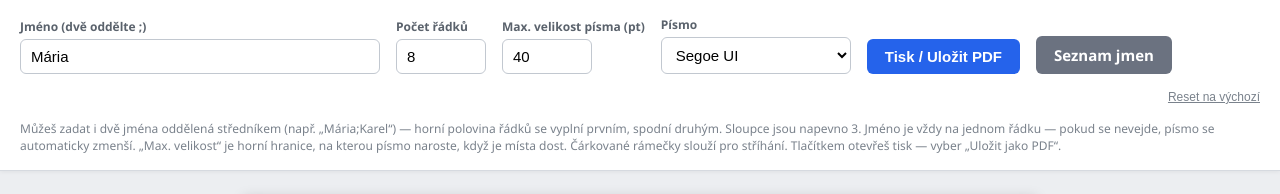
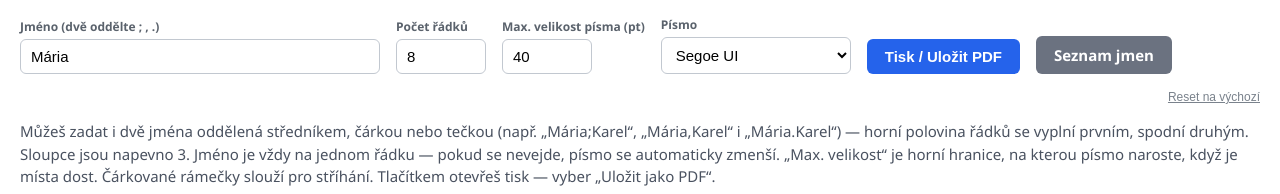
Before and after one commit to polachp/mamka-stitky-jmen, a plain HTML site: page Stitky_jmena.html in a window 1280 px wide. Shown: the top 194 px of the page. Drawn offline with Linux system fonts and the light colour scheme.

Commit message:
Oddělovač jmen ; , . a větší/kontrastnější nápověda

```diff
--- a/Stitky_jmena.html
+++ b/Stitky_jmena.html
@@ -85,7 +85,7 @@
   }
   .reset-link:hover { color: #4b5563; }
 
-  .hint { font-size: 12px; color: #7a828c; width: 100%; margin: 0; }
+  .hint { font-size: 15px; color: #4a5260; width: 100%; margin: 0; line-height: 1.5; }
 
   /* --- Náhled stránky --- */
   .preview-wrap { padding: 24px; display: flex; justify-content: center; }
@@ -149,7 +149,7 @@
 
   <div class="controls">
     <div class="field">
-      <label for="name">Jméno (dvě oddělte ;)</label>
+      <label for="name">Jméno (dvě oddělte ; , .)</label>
       <input id="name" type="text" value="Mária" autocomplete="off" placeholder="Mária  nebo  Mária;Karel">
     </div>
     <div class="field">
@@ -179,7 +179,7 @@
     <button class="btn" onclick="window.print()">Tisk / Uložit PDF</button>
     <a class="btn alt" href="Jmena.html">Seznam jmen</a>
     <button type="button" class="reset-link" id="reset">Reset na výchozí</button>
-    <p class="hint">Můžeš zadat i dvě jména oddělená středníkem (např. „Mária;Karel“) — horní polovina řádků se vyplní prvním, spodní druhým. Sloupce jsou napevno 3. Jméno je vždy na jednom řádku — pokud se nevejde, písmo se automaticky zmenší. „Max. velikost“ je horní hranice, na kterou písmo naroste, když je místa dost. Čárkované rámečky slouží pro stříhání. Tlačítkem otevřeš tisk — vyber „Uložit jako PDF“.</p>
+    <p class="hint">Můžeš zadat i dvě jména oddělená středníkem, čárkou nebo tečkou (např. „Mária;Karel“, „Mária,Karel“ i „Mária.Karel“) — horní polovina řádků se vyplní prvním, spodní druhým. Sloupce jsou napevno 3. Jméno je vždy na jednom řádku — pokud se nevejde, písmo se automaticky zmenší. „Max. velikost“ je horní hranice, na kterou písmo naroste, když je místa dost. Čárkované rámečky slouží pro stříhání. Tlačítkem otevřeš tisk — vyber „Uložit jako PDF“.</p>
   </div>
 
   <div class="preview-wrap">
@@ -229,11 +229,12 @@
     } catch (e) { /* ignoruj poškozená data */ }
   }
 
-  // Rozdělí obsah pole na jména podle ";". Mezery se NEodřezávají (slouží k zarovnání),
-  // jen segmenty tvořené pouze mezerami se zahodí. Vrátí pole 1–2 jmen.
+  // Rozdělí obsah pole na jména podle ";", "," nebo ".". Mezery se NEodřezávají
+  // (slouží k zarovnání), jen segmenty tvořené pouze mezerami se zahodí.
+  // Vrátí pole 1–2 jmen.
   function parseNames() {
     return (nameEl.value || '')
-      .split(';')
+      .split(/[;,.]/)
       .filter(s => s.trim().length > 0)
       .slice(0, 2);
   }
```
